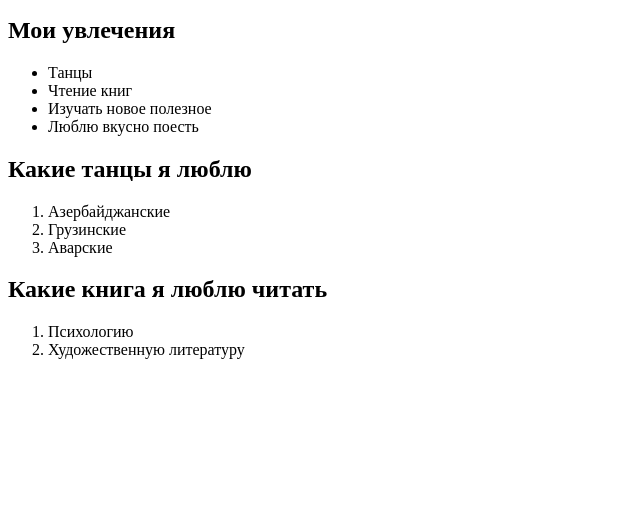
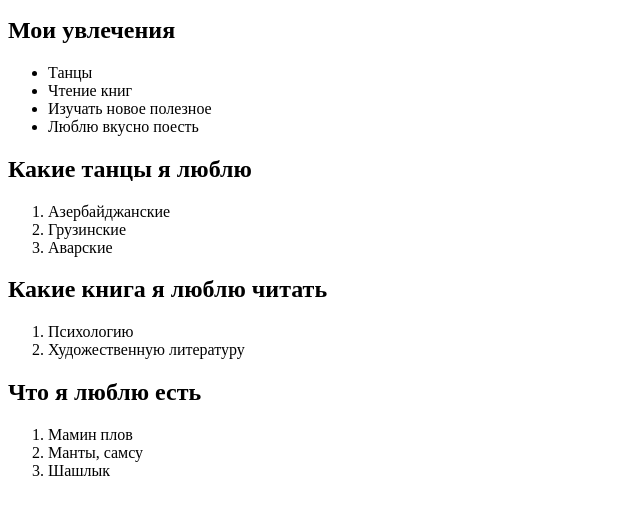
Before and after one commit to nazarowanagma2104-netizen/my-first-site, a plain HTML site: page index.html in a window 1280 px wide. Shown: the part 101-616 px from the top of the page, without its empty margins (0-640 px from the left). Drawn offline with Linux system fonts and the light colour scheme.

Commit message:
add foods list

```diff
--- a/index.html
+++ b/index.html
@@ -27,5 +27,11 @@
         <li>Психологию</li>
         <li>Художественную литературу</li>
     </ol>
+    <h2>Что я люблю есть</h2>
+    <ol>
+        <li>Мамин плов</li>
+        <li>Манты, самсу</li>
+        <li>Шашлык</li>
+    </ol>
 
 </html>
```
